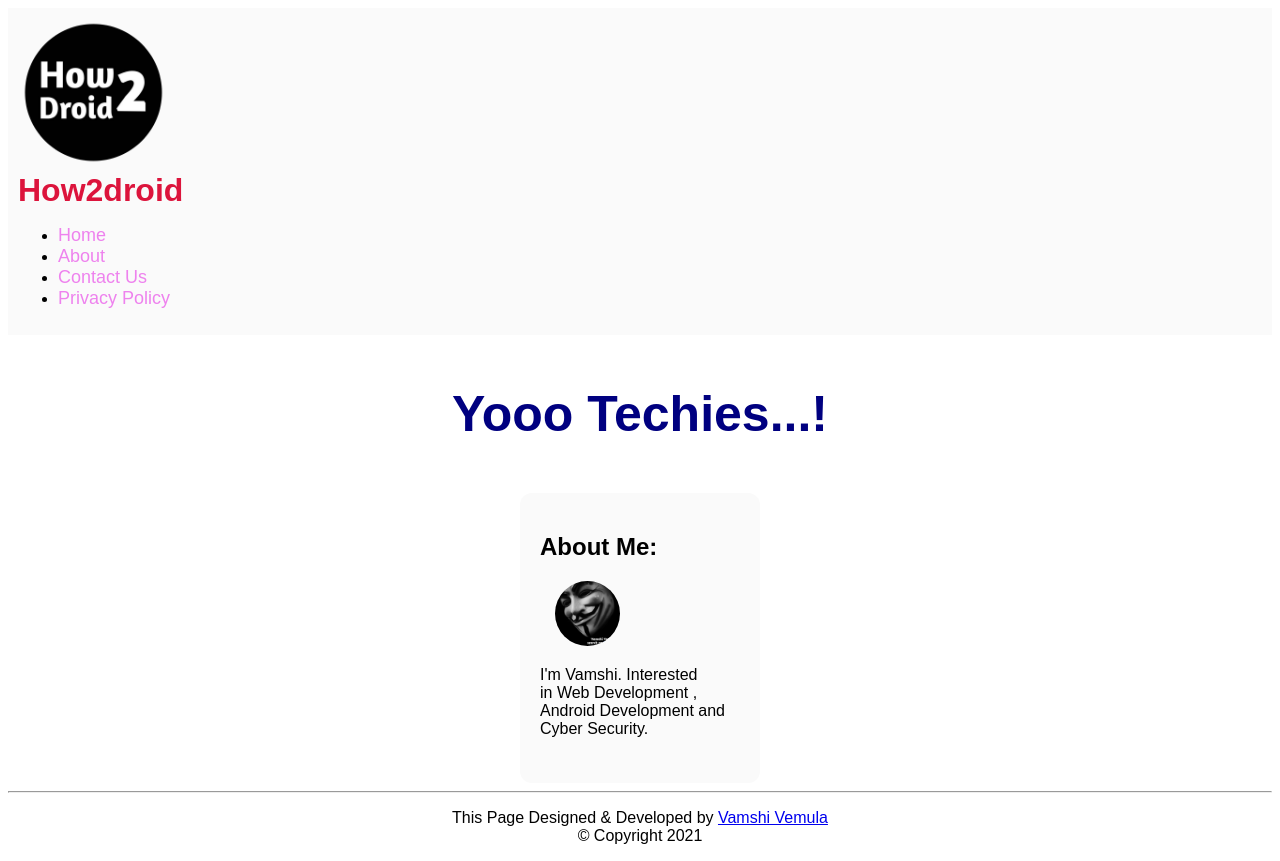
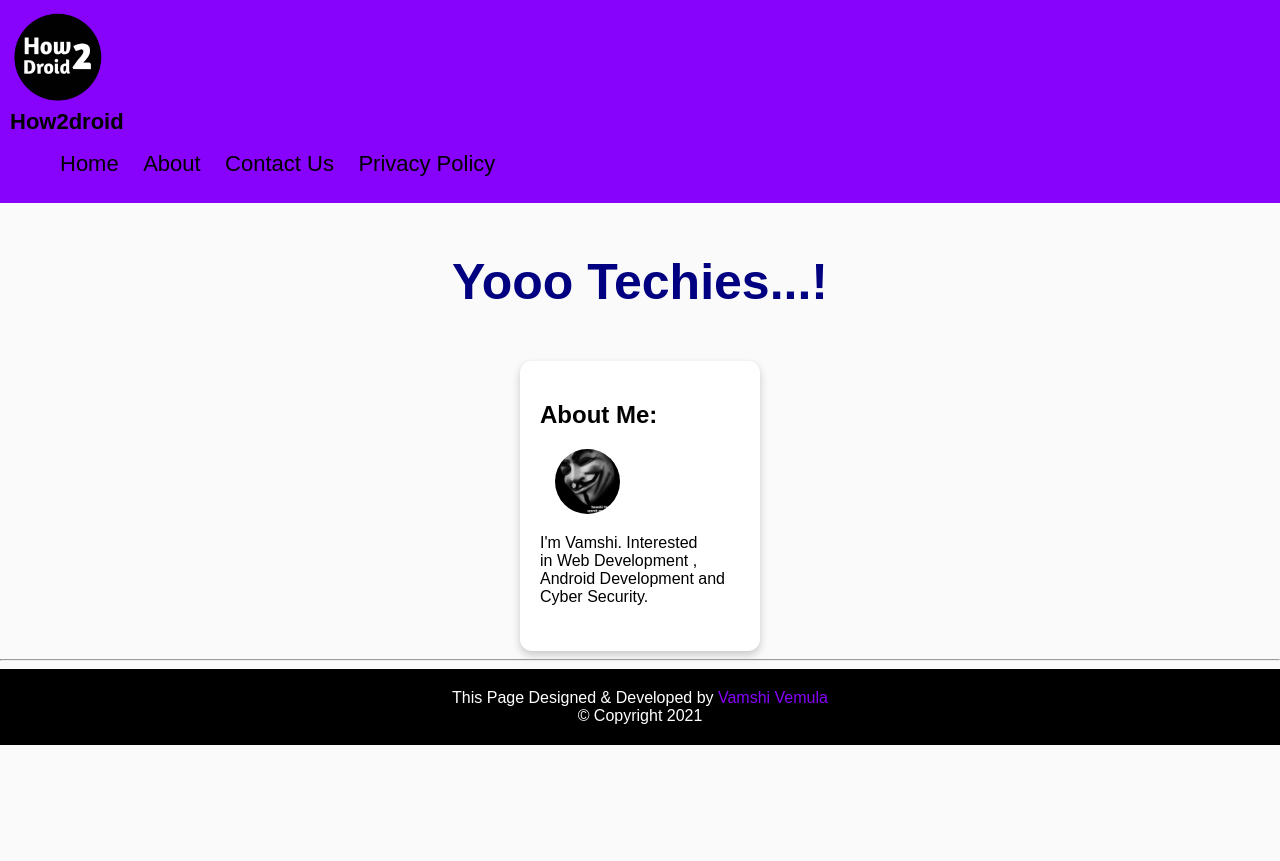
Before and after one commit to vamshi-vemula/How2droid, a plain HTML site: page index.html in a window 1280 px wide. After the commit the page ends 800 px from the top, so only its background shows below. Drawn offline with Linux system fonts and the light colour scheme.

Commit message:
New changes

```diff
--- a/css/main.css
+++ b/css/main.css
@@ -5,29 +5,38 @@
 
 body {
 /*	background-image: url("../images/bg.jpg"); */
-	background-color: white;
+	background-color: #fafafa;
+	margin:0px;
+	padding:0px;
 }
 
 #header {
-	background-color: #fafafa;
+	background-color: #8803fc;
 	padding:10px;
 }
 
 #header img {
-	width: 150px;
-	height: 150px;
+	width: 95px;
+	height: 95px;
+	display: inline;
 }
 
 #header h1 {
-    color: crimson ;
-    font-size: 32px;
+    color: #000000 ;
+    font-size: 22px;
     font-weight: bolder;
     margin :auto 0;
 }
 
+#header li {
+	display: inline;
+	margin: 10px;
+	font-size: 22px;
+}
+
 #header a{
-	color: violet;
-	font-size: 18px;
+	color: #000000;
+	font-size: 22px;
 	text-decoration :none;
 }
 
@@ -47,9 +56,12 @@ body {
 	width: 200px;
 	height: 250px;
 	margin:0 auto;
-	background-color: #fafafa;
+	background-color: white;
 	padding:20px;
 	border-radius: 12px;
+	box-shadow: 0 4px 8px 0 rgba(0,0,0,0.2);
+	transition: 0.3s;
+
 }
 
 #auth-box img {
@@ -57,12 +69,20 @@ body {
 	margin-left: 15px;
 	width: 65px;
 	height: 65px;
+}
 
 #auth-box h2 {
-	text-decoration: underline;
-	margin-left: 5px;
+	color: #000000;
+}
 
 footer {
-	background-color: grey;
-	padding:2px;
+	background-color: #000000;
+	color: white;
+	margin:0px auto;
+	padding:4px;
 }
+
+footer a {
+	color: #8803fc;
+	text-decoration: none;
+}
```
